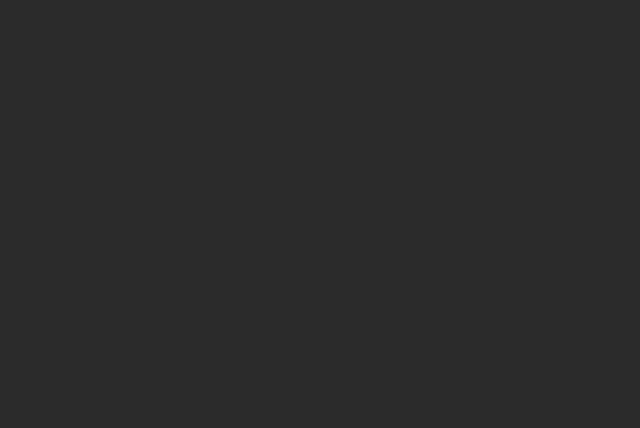
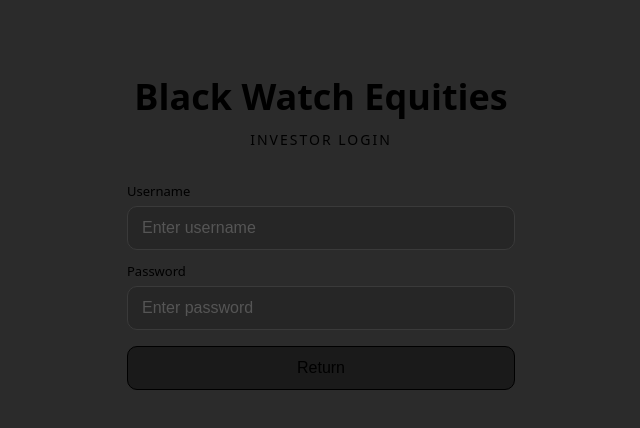
Before and after one commit to joddde/BWEsite, a plain HTML site: page index.html in a window 1280 px wide. Shown: the whole page, without its empty margins (319-959 px from the left). Drawn offline with Linux system fonts and the light colour scheme.

Commit message:
Update index.html

```diff
--- a/index.html
+++ b/index.html
@@ -82,3 +82,84 @@
 
     label{
       font-size: 13px;
+      color: var(--text);
+    }
+
+    .field{
+      display: grid;
+      gap: 6px;
+    }
+
+    input[type="text"],
+    input[type="password"]{
+      width: 100%;
+      border: 1px solid var(--field-border);
+      background: var(--field-bg);
+      color: var(--field-text);
+      padding: 12px 14px;
+      border-radius: var(--radius);
+      font-size: 16px;
+    }
+    input::placeholder{ color: #555; }
+
+    .actions{
+      margin-top: 4px;
+    }
+
+    button{
+      width: 100%;
+      padding: 12px 14px;
+      border-radius: var(--radius);
+      border: 1px solid #000;
+      background: #1a1a1a;
+      color: var(--text);
+      font-size: 16px;
+      cursor: pointer;
+    }
+    button:hover{ background: #171717; }
+  </style>
+</head>
+<body>
+  <div class="page">
+    <header>
+      <h1>Black Watch Equities</h1>
+      <p class="subtitle">Investor Login</p>
+    </header>
+
+    <div class="wrap">
+      <div id="error" class="error" role="alert" aria-live="assertive" aria-hidden="true">
+        <span>incorrect password or username</span>
+      </div>
+
+      <form id="login-form" novalidate>
+        <div class="field">
+          <label for="username">Username</label>
+          <input id="username" name="username" type="text" placeholder="Enter username" />
+        </div>
+
+        <div class="field">
+          <label for="password">Password</label>
+          <input id="password" name="password" type="password" placeholder="Enter password" />
+        </div>
+
+        <div class="actions">
+          <button type="submit">Return</button>
+        </div>
+      </form>
+    </div>
+  </div>
+
+  <script>
+    const form = document.getElementById('login-form');
+    const error = document.getElementById('error');
+    const user = document.getElementById('username');
+
+    form.addEventListener('submit', e => {
+      e.preventDefault();
+      error.classList.add('show');
+      error.setAttribute('aria-hidden', 'false');
+      user.focus();
+    });
+  </script>
+</body>
+</html>
```
